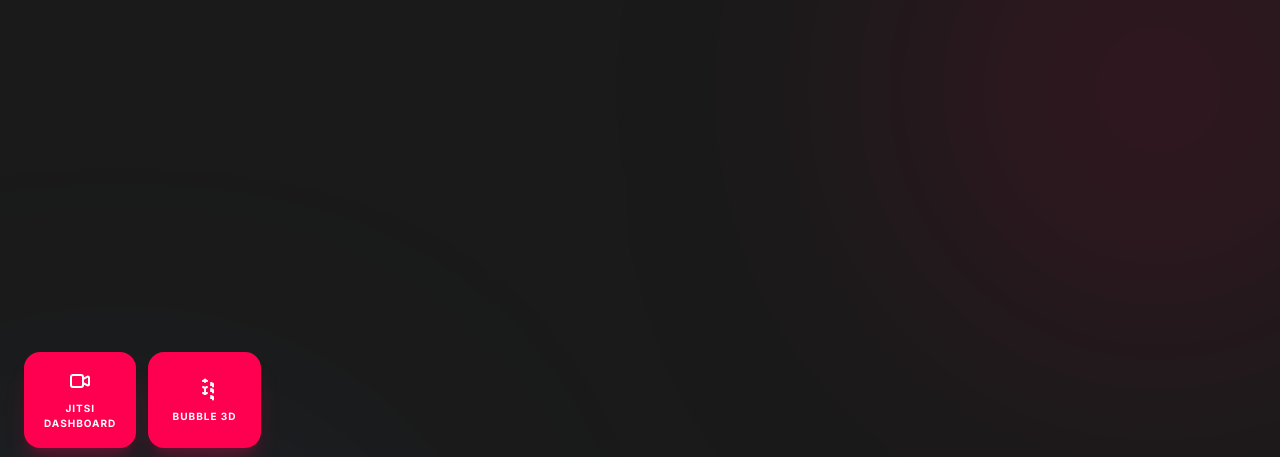
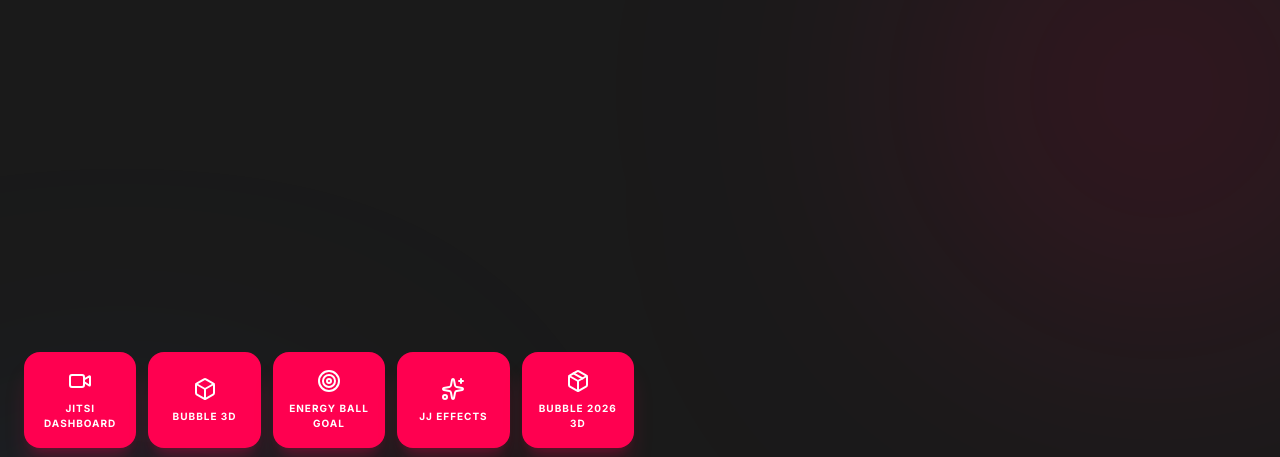
Before and after one commit to lundara/jitsi-demo, a plain HTML site: page index.html in a window 1280 px wide. Shown: the top 457 px of the page. Drawn offline with nearby package versions, Linux system fonts and the light colour scheme.

Commit message:
update menu

```diff
--- a/index.html
+++ b/index.html
@@ -7,6 +7,7 @@
     <title>Overlay</title>
     <script src="https://cdn.tailwindcss.com"></script>
     <link href="https://fonts.googleapis.com/css2?family=Inter:wght@400;500;600;700&display=swap" rel="stylesheet">
+    <script src="https://unpkg.com/lucide@latest"></script>
     <script>
         tailwind.config = {
             theme: {
@@ -52,29 +53,43 @@
                 <!-- Jitsi Button -->
                 <a href="jitsi/dashboard.html?username=Robi" target="_blank"
                     class="group relative bg-brand-500 hover:bg-brand-600 text-white font-bold h-24 rounded-2xl shadow-xl shadow-brand-500/20 transform transition-all active:scale-[0.95] flex flex-col items-center justify-center gap-2 p-2 focus:outline-none">
-                    <svg class="w-6 h-6" fill="none" stroke="currentColor" viewBox="0 0 24 24">
-                        <path stroke-linecap="round" stroke-linejoin="round" stroke-width="2"
-                            d="M15 10l4.553-2.276A1 1 0 0121 8.618v6.764a1 1 0 01-1.447.894L15 14M5 18h8a2 2 0 002-2V8a2 2 0 00-2-2H5a2 2 0 00-2 2v8a2 2 0 002 2z">
-                        </path>
-                    </svg>
+                    <i data-lucide="video" class="w-6 h-6"></i>
                     <span class="text-[10px] uppercase tracking-widest text-center">Jitsi Dashboard</span>
                 </a>
 
                 <!-- Bubble 3D Button -->
                 <a href="bubble-3d/overlay.html" target="_blank"
                     class="group relative bg-brand-500 hover:bg-brand-600 text-white font-bold h-24 rounded-2xl shadow-xl shadow-brand-500/20 transform transition-all active:scale-[0.95] flex flex-col items-center justify-center gap-2 p-2 focus:outline-none">
-                    <svg class="w-6 h-6" fill="none" stroke="currentColor" viewBox="0 0 24 24">
-                        <path stroke-linecap="round" stroke-linejoin="round" stroke-width="2"
-                            d="M14 10l-2 1m0 0l-2-1m2 1v2.5M20 7l-2 1m2-1l-2-1m2 1v2.5M14 4l-2-1-2 1m2 1V2.5M20 13L18 14m2-1l-2-1m2 1v2.5M14 16l-2 1-2-1m2 1V14.5M20 20l-2 1m2-1l-2-1m2 1v2.5">
-                        </path>
-                    </svg>
+                    <i data-lucide="box" class="w-6 h-6"></i>
                     <span class="text-[10px] uppercase tracking-widest text-center">Bubble 3D</span>
+                </a>
+                <a href="goals-ball/index.html" target="_blank"
+                    class="group relative bg-brand-500 hover:bg-brand-600 text-white font-bold h-24 rounded-2xl shadow-xl shadow-brand-500/20 transform transition-all active:scale-[0.95] flex flex-col items-center justify-center gap-2 p-2 focus:outline-none">
+                    <i data-lucide="target" class="w-6 h-6"></i>
+                    <span class="text-[10px] uppercase tracking-widest text-center">Energy Ball Goal</span>
+                </a>
+                <a href="jj/jj1.html" target="_blank"
+                    class="group relative bg-brand-500 hover:bg-brand-600 text-white font-bold h-24 rounded-2xl shadow-xl shadow-brand-500/20 transform transition-all active:scale-[0.95] flex flex-col items-center justify-center gap-2 p-2 focus:outline-none">
+                    <i data-lucide="sparkles" class="w-6 h-6"></i>
+                    <span class="text-[10px] uppercase tracking-widest text-center">JJ Effects</span>
+                </a>
+                <a href="bubble-2026-3d/index.html" target="_blank"
+                    class="group relative bg-brand-500 hover:bg-brand-600 text-white font-bold h-24 rounded-2xl shadow-xl shadow-brand-500/20 transform transition-all active:scale-[0.95] flex flex-col items-center justify-center gap-2 p-2 focus:outline-none">
+                    <i data-lucide="package" class="w-6 h-6"></i>
+                    <span class="text-[10px] uppercase tracking-widest text-center">Bubble 2026 3D</span>
                 </a>
             </div>
         </div>
 
     </div>
 
+    <script>
+        // Initialize Lucide icons
+        document.addEventListener('DOMContentLoaded', function () {
+            lucide.createIcons();
+        });
+    </script>
+
 </body>
 
 </html>
```
